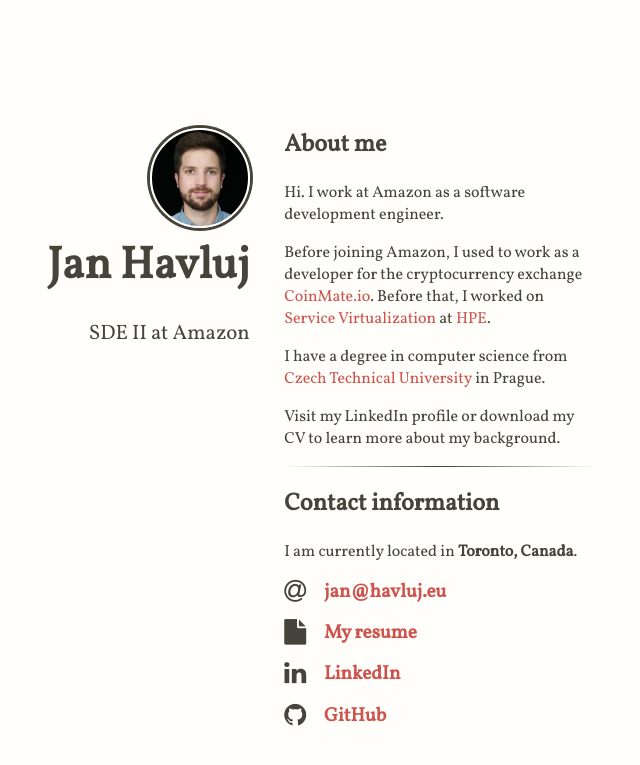
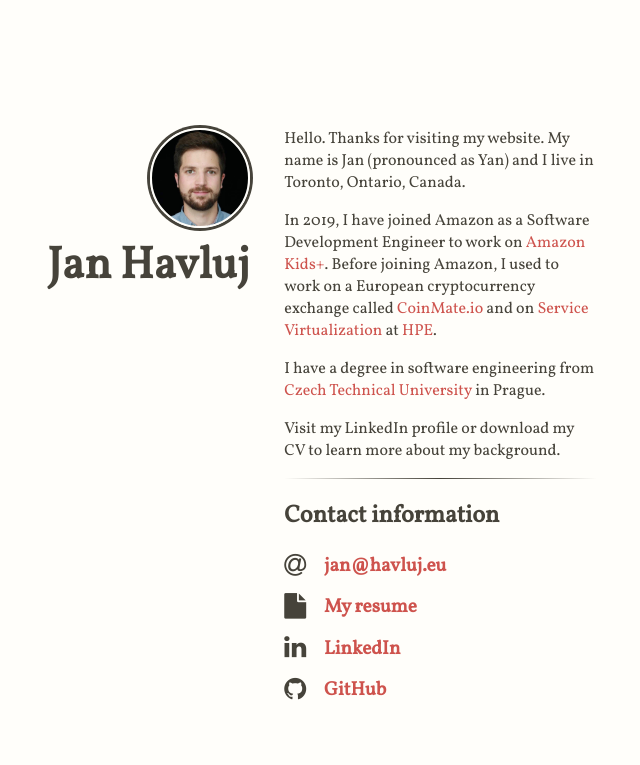
Before and after one commit to havluj/havluj.github.io, a Jekyll site: the page built from index.html, in a window 1280 px wide. Shown: the top 765 px of the page, without its empty margins (383-1023 px from the left). Built offline with Jekyll 4.4.1, drawn with Linux system fonts in a browser that asks for light colours; nearby versions of some CDN libraries.

Commit message:
Minor updates.

```diff
--- a/_config.yml
+++ b/_config.yml
@@ -4,7 +4,7 @@
 template:
   logo: "/images/picture.jpg"
   author: "Jan Havluj"
-  tagline: "SDE II at Amazon"
+  tagline: "SDE at Amazon"
 
 # exclude
 exclude: ["CNAME", "Gemfile", "Gemfile.lock", "LICENSE", "README.md", "docker-compose.yml"]
--- a/_includes/content.html
+++ b/_includes/content.html
@@ -1,17 +1,14 @@
-<h2>About me</h2>
-<p>Hi. I work at Amazon as a software development engineer.</p>
+<p>Hello. Thanks for visiting my website. My name is Jan (pronounced as Yan) and I live in Toronto, Ontario, Canada.</p>
 
-<p>Before joining Amazon, I used to work as a developer for the cryptocurrency exchange <a href="https://coinmate.io/">CoinMate.io</a>. Before that, I worked on <a href="https://www.microfocus.com/en-us/products/service-virtualization/overview">Service Virtualization</a> at <a href="https://www.hpe.com">HPE</a>.</p>
+<p>In 2019, I have joined Amazon as a Software Development Engineer to work on <a href="https://amazon.com/ftu/home">Amazon Kids+</a>. Before joining Amazon, I used to work on a European cryptocurrency exchange called <a href="https://coinmate.io/">CoinMate.io</a> and on <a href="https://www.microfocus.com/en-us/products/service-virtualization/overview">Service Virtualization</a> at <a href="https://www.hpe.com">HPE</a>.</p>
 
-<p>I have a degree in computer science from <a href='https://fit.cvut.cz/en'>Czech Technical University</a> in Prague.</p>
+<p>I have a degree in software engineering from <a href='https://fit.cvut.cz/en'>Czech Technical University</a> in Prague.</p>
 
 <p>Visit my LinkedIn profile or download my CV to learn more about my background.</p>
 
 <hr />
 
 <h2>Contact information</h2>
-<p>I am currently located in <strong>Toronto, Canada</strong>.</p>
-
 
 <ul class="fa-ul main-list">
   <li class="main-list-item">
--- a/index.html
+++ b/index.html
@@ -9,7 +9,7 @@
 
         <div class="author-container"><h1>{{ site.template.author }}</h1></div>
 
-        <div class="tagline-container"><p>{{ site.template.tagline }}</p></div>
+        <!-- <div class="tagline-container"><p>{{ site.template.tagline }}</p></div> -->
     </header>
     <main>
       <div class="content">
```
